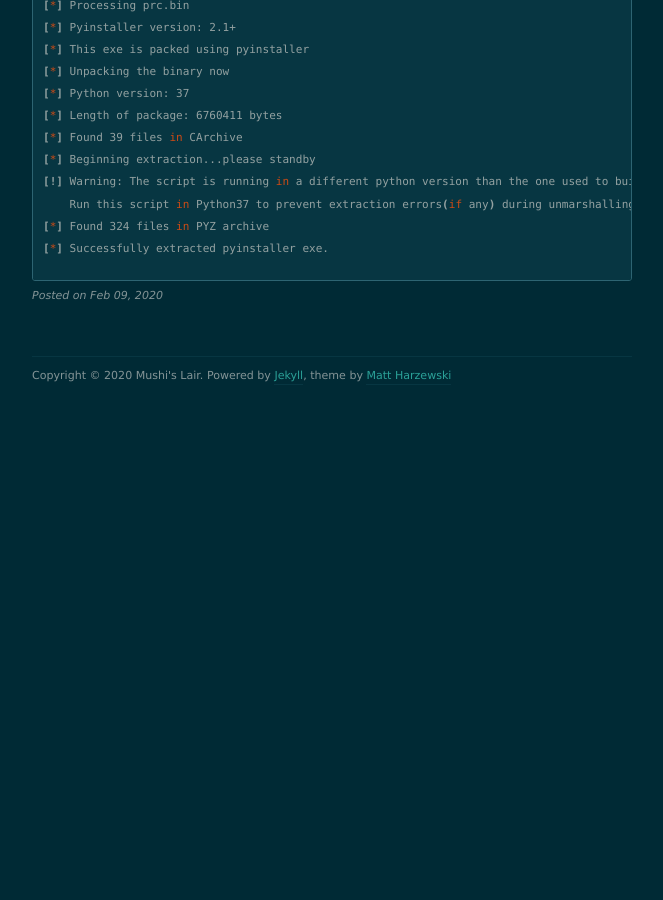
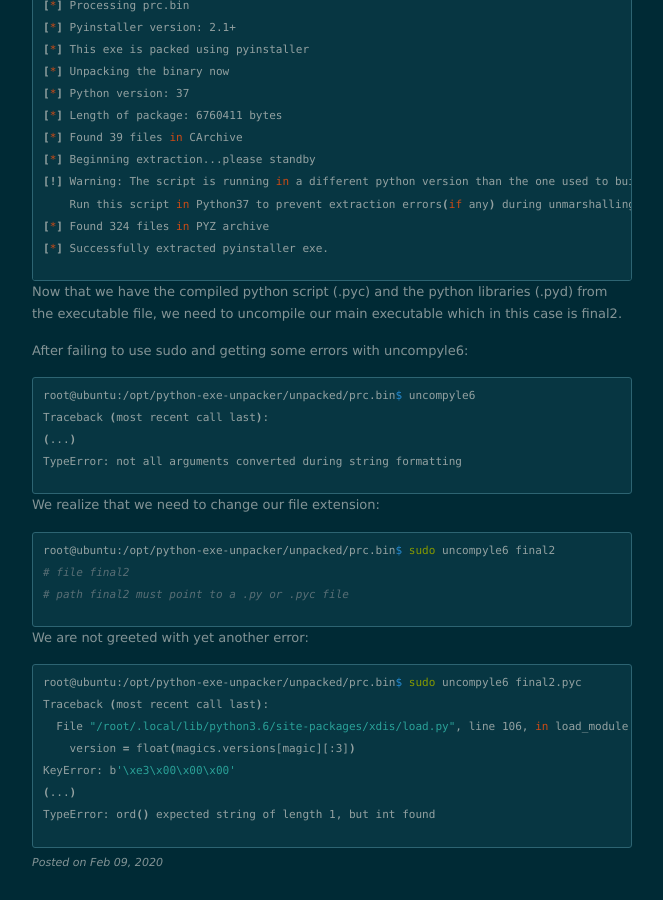
Before and after one commit to Mushi-mushi/mushi-mushi.github.io, a Jekyll site: the page built from _posts/2020-02-09-a-new-foe-has-appeared.markdown, in a window 1280 px wide and 900 px high, scrolled down 1297 px. Shown: the whole window, without its empty margins (308-971 px from the left). Built offline with Jekyll 4.4.1, drawn with Linux system fonts in a browser that asks for light colours; nearby versions of some CDN libraries; comment, search, counter and statistics services are not loaded; before the commit the page ends 1702 px from its top, so only the background shows below that.

Commit message:
Update 2020-02-09-a-new-foe-has-appeared.markdown

```diff
--- a/_posts/2020-02-09-a-new-foe-has-appeared.markdown
+++ b/_posts/2020-02-09-a-new-foe-has-appeared.markdown
@@ -36,8 +36,41 @@ root@ubuntu:/opt/python-exe-unpacker$ sudo python python_exe_unpack.py -i prc.bi
 [*] Successfully extracted pyinstaller exe.
 {% endhighlight %}
 
+Now that we have the compiled python script (.pyc) and the python libraries (.pyd) from the executable file, we need to uncompile our main executable which in this case is final2.
+
+After failing to use sudo and getting some errors with uncompyle6:
+{% highlight bash%}
+root@ubuntu:/opt/python-exe-unpacker/unpacked/prc.bin$ uncompyle6
+Traceback (most recent call last):
+(...)
+TypeError: not all arguments converted during string formatting
+{% endhighlight %}
+
+We realize that we need to change our file extension:
+
+{% highlight bash%}
+root@ubuntu:/opt/python-exe-unpacker/unpacked/prc.bin$ sudo uncompyle6 final2
+# file final2
+# path final2 must point to a .py or .pyc file
+{% endhighlight %}
+
+We are not greeted with yet another error:
+{% highlight bash%}
+root@ubuntu:/opt/python-exe-unpacker/unpacked/prc.bin$ sudo uncompyle6 final2.pyc
+Traceback (most recent call last):
+  File "/root/.local/lib/python3.6/site-packages/xdis/load.py", line 106, in load_module
+    version = float(magics.versions[magic][:3])
+KeyError: b'\xe3\x00\x00\x00'
+(...)
+TypeError: ord() expected string of length 1, but int found
+{% endhighlight %}
 
 
+{% highlight bash%}
+{% endhighlight %}
+
+{% highlight bash%}
+{% endhighlight %}
 
 [link1]:https://infosecuritygeek.com/reversing-a-simple-python-ransomware/
 [link2]:https://app.any.run/tasks/1d7567d9-0eac-4944-ba38-4894fdfe1c2f/
```
